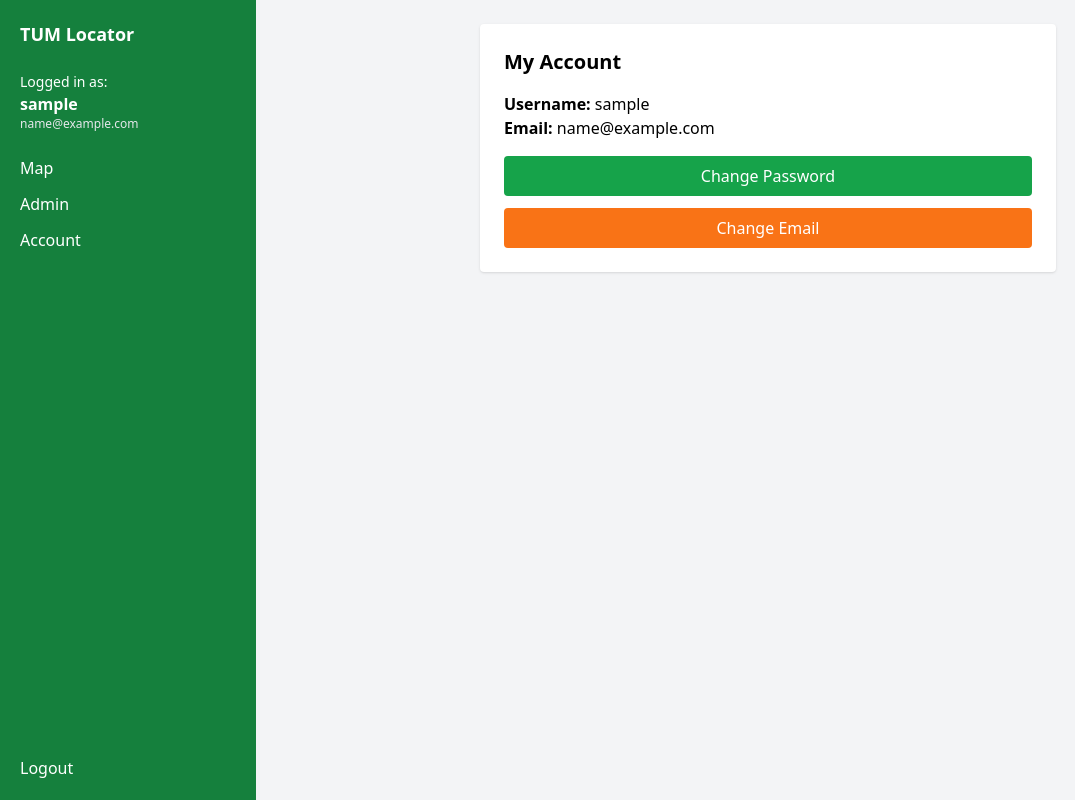
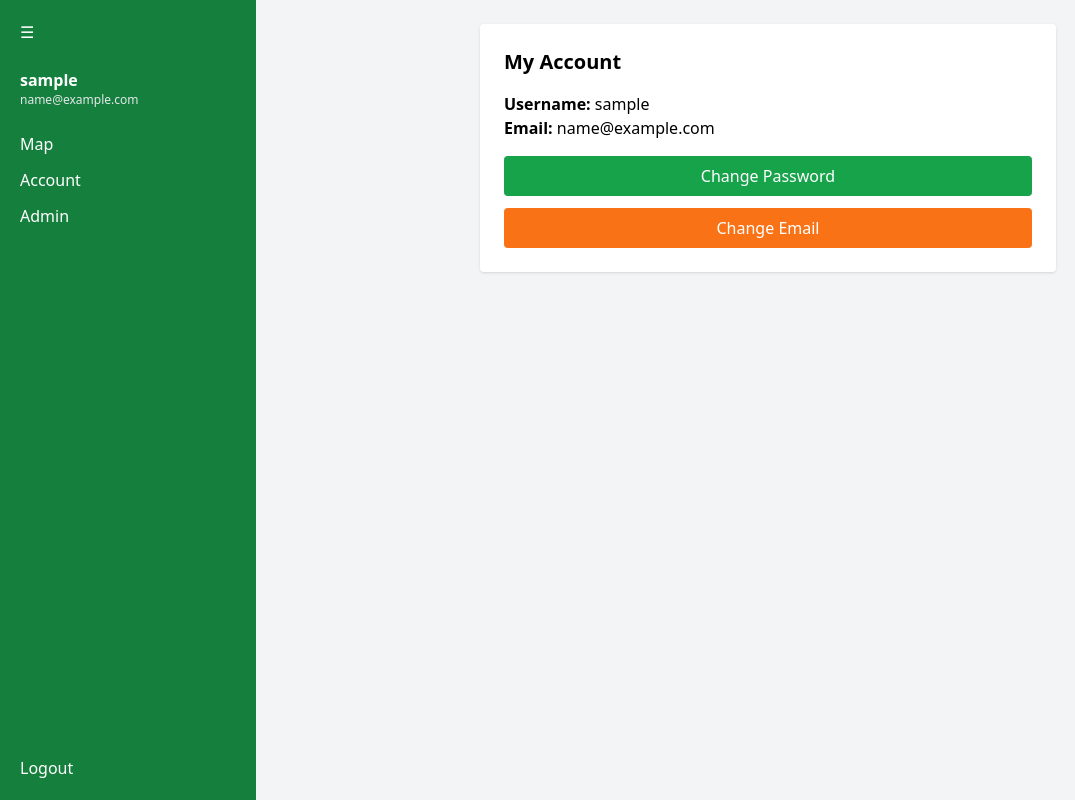
Before and after one commit to Breestellar/Tum-Room-Locator, a Flask app: page /account in a window 1280 px wide. Shown: the whole page, without its empty margins (0-1075 px from the left). Run offline with Flask 3, Linux system fonts and the light colour scheme; the visitor is signed in with stand-in values (Sample User, id 1); tables that the repository leaves empty or names only in its code hold one stand-in row (values such as "Sample post"); some libraries are stand-ins or nearby versions.

Commit message:
feat(ui): implement collapsible sidebar for mobile usage

```diff
--- a/templates/base.html
+++ b/templates/base.html
@@ -11,47 +11,62 @@
 
 <body class="bg-gray-100">
 
-<div class="flex min-h-screen">
+<div class="flex">
 
     {% if current_user.is_authenticated %}
 
     <!-- SIDEBAR -->
-    <div class="w-64 bg-green-700 text-white p-5 flex flex-col justify-between">
+    <div id="sidebar"
+         class="bg-green-700 text-white h-screen w-64 p-5 fixed transition-all duration-300">
 
-        <div>
-            <h1 class="text-lg font-bold mb-6">TUM Locator</h1>
+        <button onclick="toggleSidebar()" class="mb-6">
+            ☰
+        </button>
 
-            <div class="mb-6">
-                <p class="text-sm">Logged in as:</p>
-                <p class="font-semibold">{{ current_user.username }}</p>
-                <p class="text-xs text-gray-200">{{ current_user.email }}</p>
-            </div>
+        <div id="sidebarContent">
+            <p class="font-semibold">{{ current_user.username }}</p>
+            <p class="text-xs text-gray-200 mb-6">{{ current_user.email }}</p>
 
             <nav class="flex flex-col gap-3">
-
-                <a href="/map" class="hover:underline">Map</a>
+                <a href="/map">Map</a>
+                <a href="/account">Account</a>
 
                 {% if current_user.role == 'admin' %}
-                    <a href="/admin" class="hover:underline">Admin</a>
+                    <a href="/admin">Admin</a>
                 {% endif %}
-
-                <a href="/account" class="hover:underline">Account</a>
-
             </nav>
         </div>
 
-        <a href="/logout" class="hover:underline">Logout</a>
+        <a href="/logout" class="absolute bottom-5">Logout</a>
 
     </div>
 
     {% endif %}
 
-    <!-- MAIN CONTENT -->
-    <div class="flex-1 p-6">
+    <!-- MAIN -->
+    <div id="mainContent" class="flex-1 ml-64 p-6 transition-all duration-300">
         {% block content %}{% endblock %}
     </div>
 
 </div>
 
+<script>
+let collapsed = false;
+
+function toggleSidebar() {
+    const sidebar = document.getElementById('sidebar');
+    const content = document.getElementById('mainContent');
+
+    if (!collapsed) {
+        sidebar.style.width = '70px';
+        content.style.marginLeft = '70px';
+    } else {
+        sidebar.style.width = '256px';
+        content.style.marginLeft = '256px';
+    }
+
+    collapsed = !collapsed;
+}
+</script>
+
 </body>
-</html>
```
